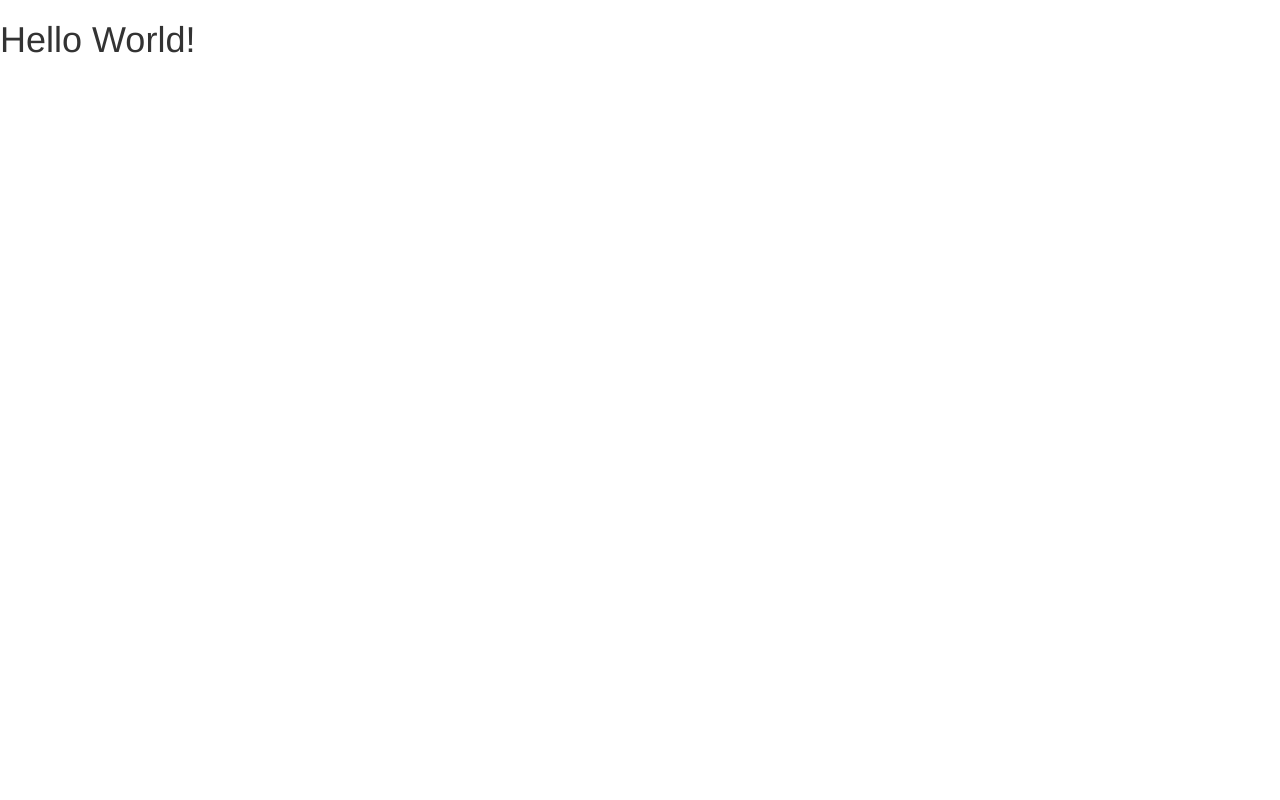
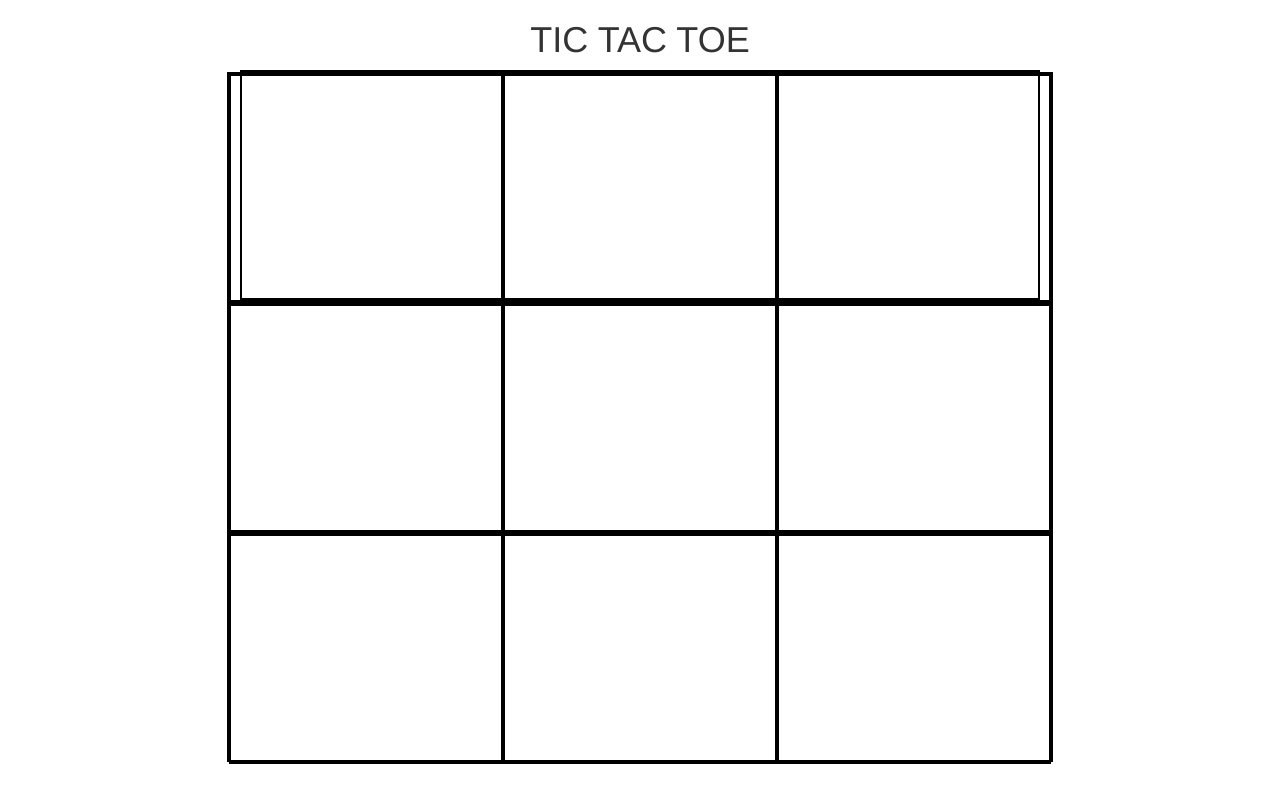
Before and after one commit to ahmedelk91/multiplayer-tictactoe-challenge, a plain HTML site: page index.html in a window 1280 px wide. Drawn offline with nearby package versions, Linux system fonts and the light colour scheme.

Commit message:
Game board template.

```diff
--- a/index.html
+++ b/index.html
@@ -10,6 +10,30 @@
 </head>
 
 <body>
-<h1>Hello World!</h1>
+
+<h1 id="title">TIC TAC TOE</h1>
+
+  <div id="game">
+
+    <div class="row" id="row1">
+      <div class="col-md-4 choice" id="square1"></div>
+      <div class="col-md-4 choice" id="square2"></div>
+      <div class="col-md-4 choice" id="square3"></div>
+    </div>
+
+  <div class="row" id="row2">
+    <div class="col-md-4 choice" id="square4"></div>
+    <div class="col-md-4 choice" id="square5"></div>
+    <div class="col-md-4 choice" id="square6"></div>
+  </div>
+
+  <div class="row" id="row3">
+    <div class="col-md-4 choice" id="square7"></div>
+    <div class="col-md-4 choice" id="square8"></div>
+    <div class="col-md-4 choice" id="square9"></div>
+  </div>
+
+  </div>
+
 </body>
 </html>
--- a/main.css
+++ b/main.css
@@ -0,0 +1,13 @@
+#game {
+  width: 800px;
+  margin: 0 auto;
+}
+
+div {
+  height: 230px;
+  border: 2px black solid;
+}
+
+#title {
+  text-align: center;
+}
```
